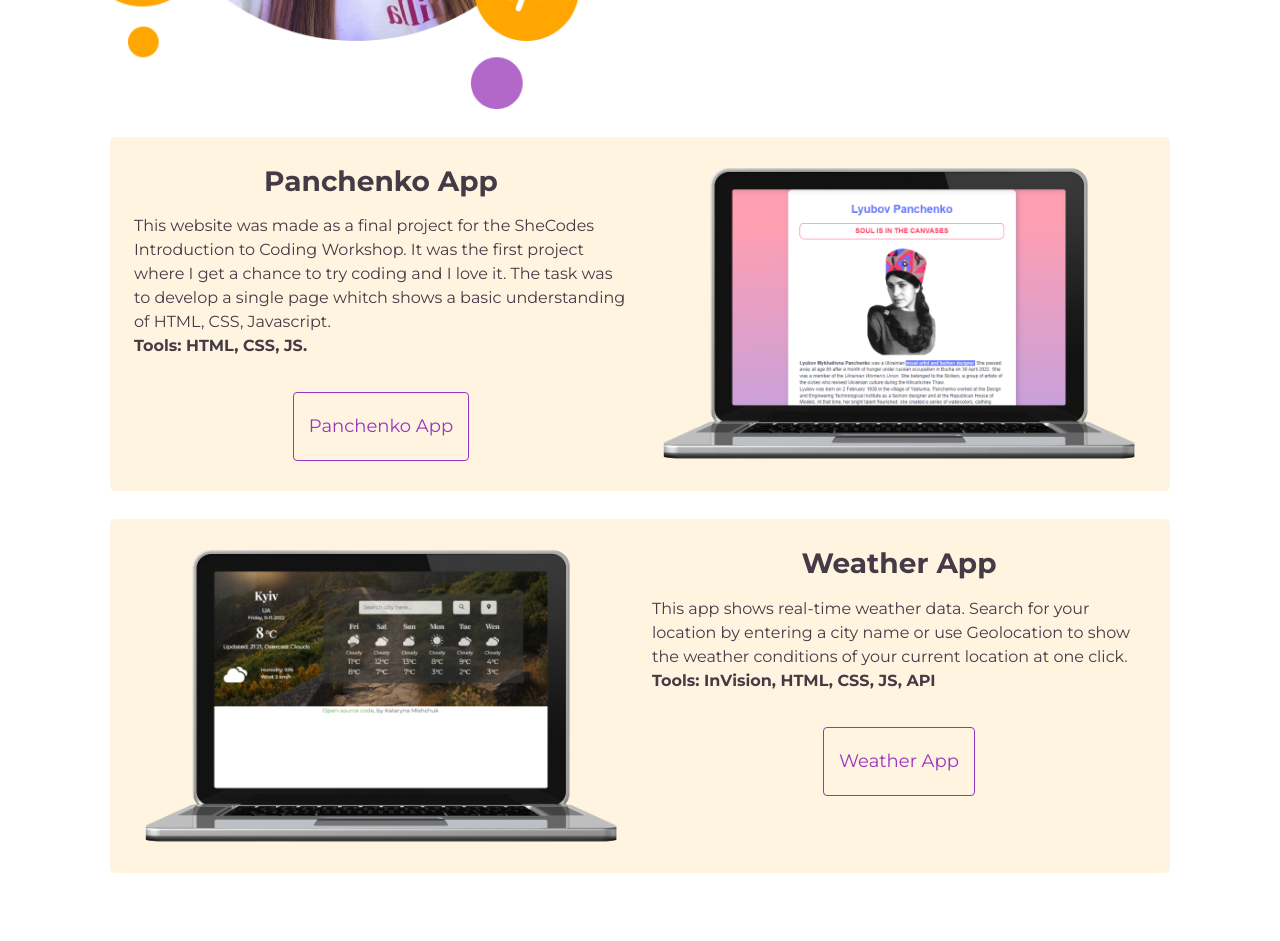
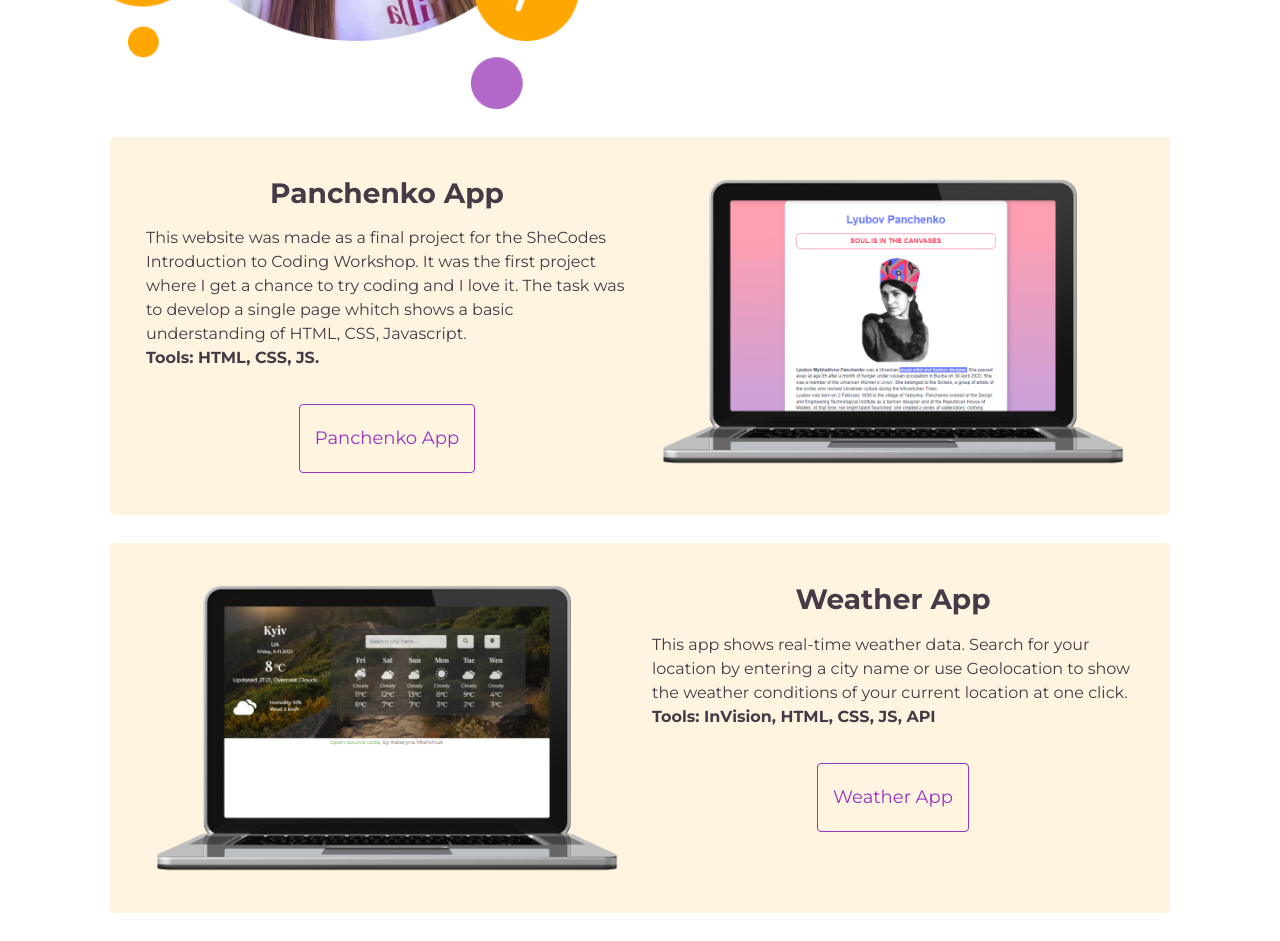
Before and after one commit to KaterynaMishchuk/portfolio, a plain HTML site: page index.html in a window 1280 px wide. Shown: the part 500-1441 px from the top of the page. Before the commit the page ends 1401 px from the top, so only its background shows below. Drawn offline with nearby package versions, Linux system fonts and the light colour scheme.

Commit message:
Update styles.css

```diff
--- a/src/styles.css
+++ b/src/styles.css
@@ -59,7 +59,7 @@ body {
 }
 .prjcts {
   background: #fff4e0;
-  padding: 12px;
+  padding: 24px;
   margin: 28px;
   border-radius: 5px;
 }
```
